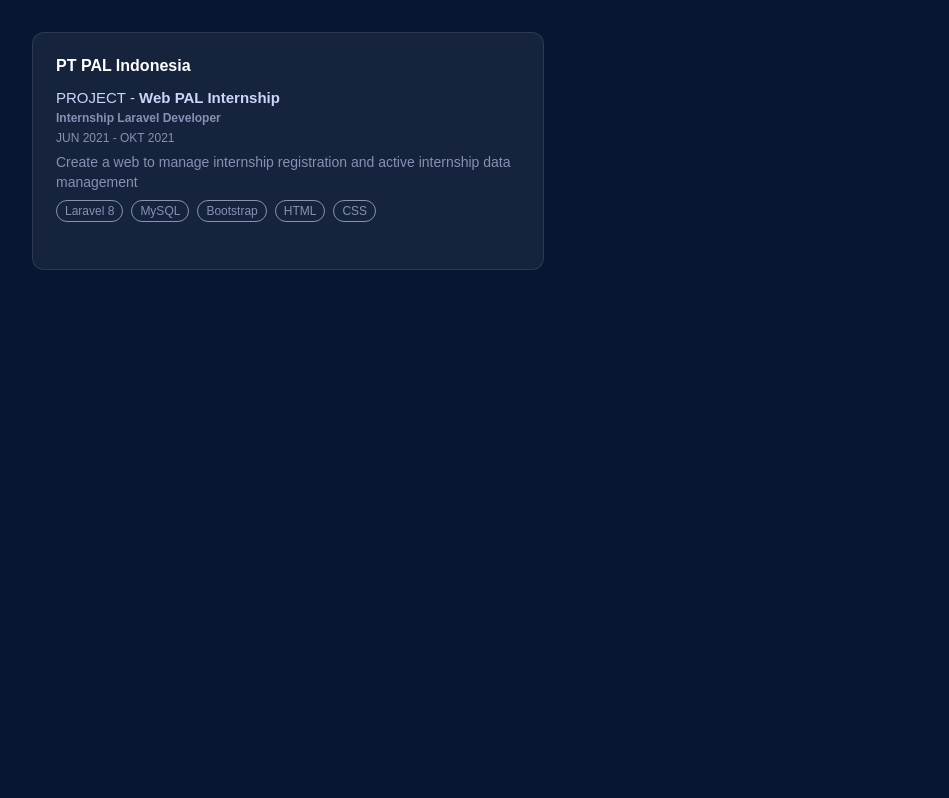
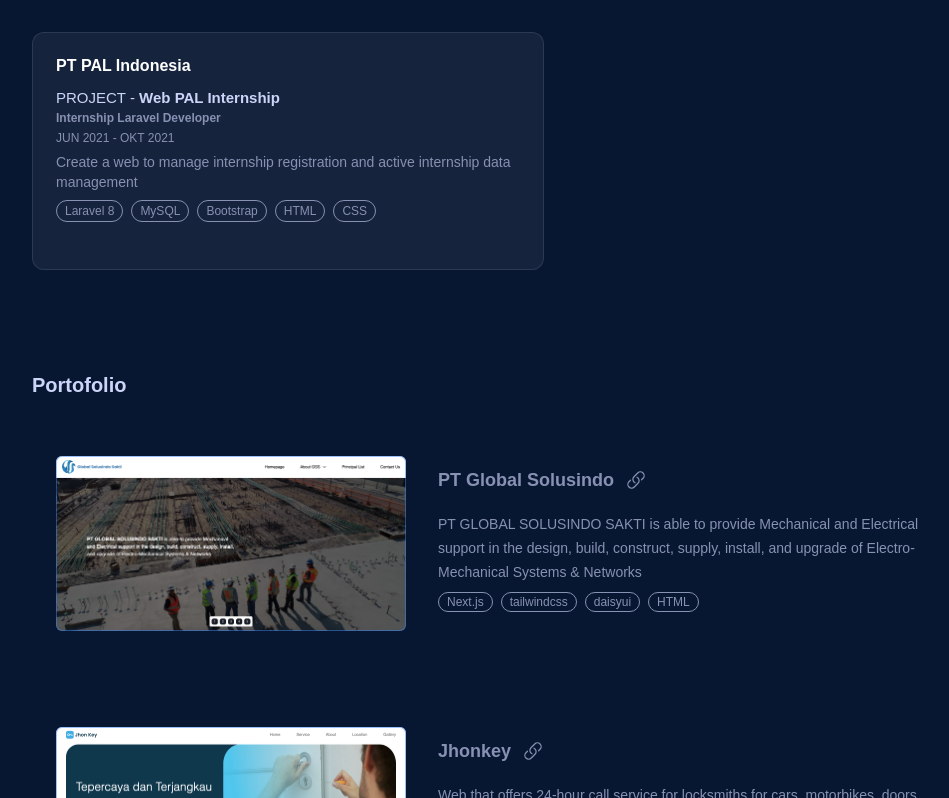
Before and after one commit to ilhamfathoni2/ilham-portofolio, a Next.js app: page / in a window 1280 px wide. Shown: the part 2002-2800 px from the top of the page, without its empty margins (200-1149 px from the left). Before the commit the page ends 2322 px from the top, so only its background shows below. Built offline with nearby package versions, Linux system fonts and the light colour scheme.

Commit message:
refactor layout

```diff
--- a/public/assets/img/index.ts
+++ b/public/assets/img/index.ts
@@ -8,6 +8,8 @@ import imgProfile from "./profile.png";
 import imgExperience from "./experience.png";
 import logoAlfamind from "./alfamind.png";
 import logoDaikin from "./daikin.png";
+import ptgss from "./pt-gss.png";
+import jhonkey from "./jhonkey.png";
 
 export {
   imgProfile,
@@ -19,5 +21,7 @@ export {
   bgReadOrange,
   imgExperience,
   logoAlfamind,
-  logoDaikin
+  logoDaikin,
+  ptgss,
+  jhonkey,
 };
--- /dev/null
+++ b/src/components/home/footer.tsx
@@ -0,0 +1,44 @@
+import React from "react";
+import Image from "next/image";
+import Link from "next/link";
+import {
+  githubIcon,
+  linkedinIcon,
+  emailIcon,
+} from "../../../public/assets/vector";
+
+export const Footer = () => {
+  return (
+    <div className="block md:hidden lg:hidden xl:hidden 2xl:hidden">
+      <div className="flex justify-center gap-5 bottom-0 w-full pl-[7px] pr-[7px] z-[1000000] bg-bgPrimary mb-[50px]">
+        <Link href="https://github.com/ilhamfathoni2" target="_blank">
+          <Image
+            src={githubIcon}
+            alt="github"
+            width={20}
+            quality={100}
+            className="mb-6"
+          />
+        </Link>
+        <Link href="https://www.linkedin.com/in/ilham-fathoni" target="_blank">
+          <Image
+            src={linkedinIcon}
+            alt="linkedin"
+            width={20}
+            quality={100}
+            className="mb-6"
+          />
+        </Link>
+        <Link href="mailto:ilhamfathoni2399@gmail.com" target="_blank">
+          <Image
+            src={emailIcon}
+            alt="email"
+            width={20}
+            quality={100}
+            className="mb-6"
+          />
+        </Link>
+      </div>
+    </div>
+  );
+};
--- /dev/null
+++ b/src/components/home/portofolio.tsx
@@ -0,0 +1,85 @@
+import Image from "next/image";
+import { ptgss, jhonkey } from "../../../public/assets/img";
+import { LinkIcon } from '@heroicons/react/24/outline'
+
+const posts = [
+  {
+    id: 1,
+    title: "PT Global Solusindo",
+    href: "https://ptgss.com/",
+    description:
+      "PT GLOBAL SOLUSINDO SAKTI is able to provide Mechanical and Electrical support in the design, build, construct, supply, install, and upgrade of Electro-Mechanical Systems & Networks",
+    imageUrl: ptgss,
+    stacks: ["Next.js", "tailwindcss", "daisyui", "HTML"],
+  },
+  {
+    id: 1,
+    title: "Jhonkey",
+    href: "https://jhonkey.com/",
+    description:
+      "Web that offers 24-hour call service for locksmiths for cars, motorbikes, doors, safes, immobilizers and others.",
+    imageUrl: jhonkey,
+    stacks: ["Next.js", "tailwindcss", "daisyui", "HTML"],
+  },
+  // More posts...
+];
+
+export const Portofolio = () => {
+  return (
+    <div
+      id="portofolio-section"
+      className="pl-7 pr-7 lg:pl-[232px] lg:pr-[98px] mt-[170px] lg:mt-[100px] xl:mt-[100px] 2xl:mt-[100px] mb-[50px] md:mb-[150px] lg:mb-[150px] xl:mb-[150px] 2xl:mb-[150px]"
+    >
+      <div>
+        <h2 className="text-textPrimary text-[20px] font-bold">Portofolio</h2>
+        <div className="mt-8 space-y-12 lg:space-y-12">
+          {posts.map((post) => (
+            <div
+              key={post.id}
+              className="relative isolate flex flex-col gap-8 lg:flex-row justify-between rounded-xl hover:bg-white/5 p-6 hover:ring-1 hover:ring-inset hover:ring-white/10"
+            >
+              <div className="relative aspect-[16/9] sm:aspect-[2/1] lg:aspect-[2/1] lg:w-[350px] lg:shrink-0">
+                <Image
+                  src={post.imageUrl}
+                  alt="PT GSS"
+                  width={880}
+                  quality={100}
+                  className="absolute inset-0 h-full w-full rounded-[6px] object-cover"
+                />
+                <div className="absolute inset-0 rounded-[6px] ring-1 ring-inset ring-gray-900/10" />
+              </div>
+              <div>
+                <div className="group relative max-w-xl">
+                  <h3 className="flex gap-3 mt-3 text-lg font-semibold leading-6 text-textSecondary group-hover:text-primaryBlue">
+                    <a
+                      href={post.href}
+                      target="_blank"
+                      rel="noopener noreferrer"
+                    >
+                      <span className="absolute inset-0" />
+                      {post.title}
+                    </a>
+                    <LinkIcon className="w-5" />
+                  </h3>
+                  <p className="mt-5 text-sm leading-6 text-textSecondary">
+                    {post.description}
+                  </p>
+                  <div className="flex flex-wrap mt-2">
+                    {post.stacks.map((stack, index) => (
+                      <h5
+                        key={index}
+                        className="text-[12px] border-[1px] pl-2 pr-2 pt-0 pb-0 rounded-full text-textSecondary mr-2 mb-2"
+                      >
+                        {stack}
+                      </h5>
+                    ))}
+                  </div>
+                </div>
+              </div>
+            </div>
+          ))}
+        </div>
+      </div>
+    </div>
+  );
+};
--- a/src/components/navbar/navbar.tsx
+++ b/src/components/navbar/navbar.tsx
@@ -7,8 +7,7 @@ import { Bars3Icon, XMarkIcon } from "@heroicons/react/24/outline";
 const navigation = [
   { name: "About", href: "about-section", current: false },
   { name: "Experience", href: "experience-section", current: false },
-  { name: "Portofolio", href: "#", current: false },
-  { name: "Contact", href: "#", current: false },
+  { name: "Portofolio", href: "portofolio-section", current: false },
 ];
 
 function classNames(...classes: string[]) {
--- a/src/pages/index.tsx
+++ b/src/pages/index.tsx
@@ -4,6 +4,8 @@ import { SectionOne } from "@/components/home/sectionOne";
 import { About } from "@/components/home/about";
 import { Socemed } from "@/components/home/socemed";
 import { Experience } from "@/components/home/experience";
+import { Portofolio } from "@/components/home/portofolio";
+import { Footer } from "@/components/home/footer";
 
 export default function Home() {
   return (
@@ -19,6 +21,8 @@ export default function Home() {
       <SectionOne />
       <About />
       <Experience />
+      <Portofolio />
+      <Footer />
     </>
   );
 }
```
Also changed, not shown: public/assets/img/jhonkey.png (added), public/assets/img/pt-gss.png (added).
